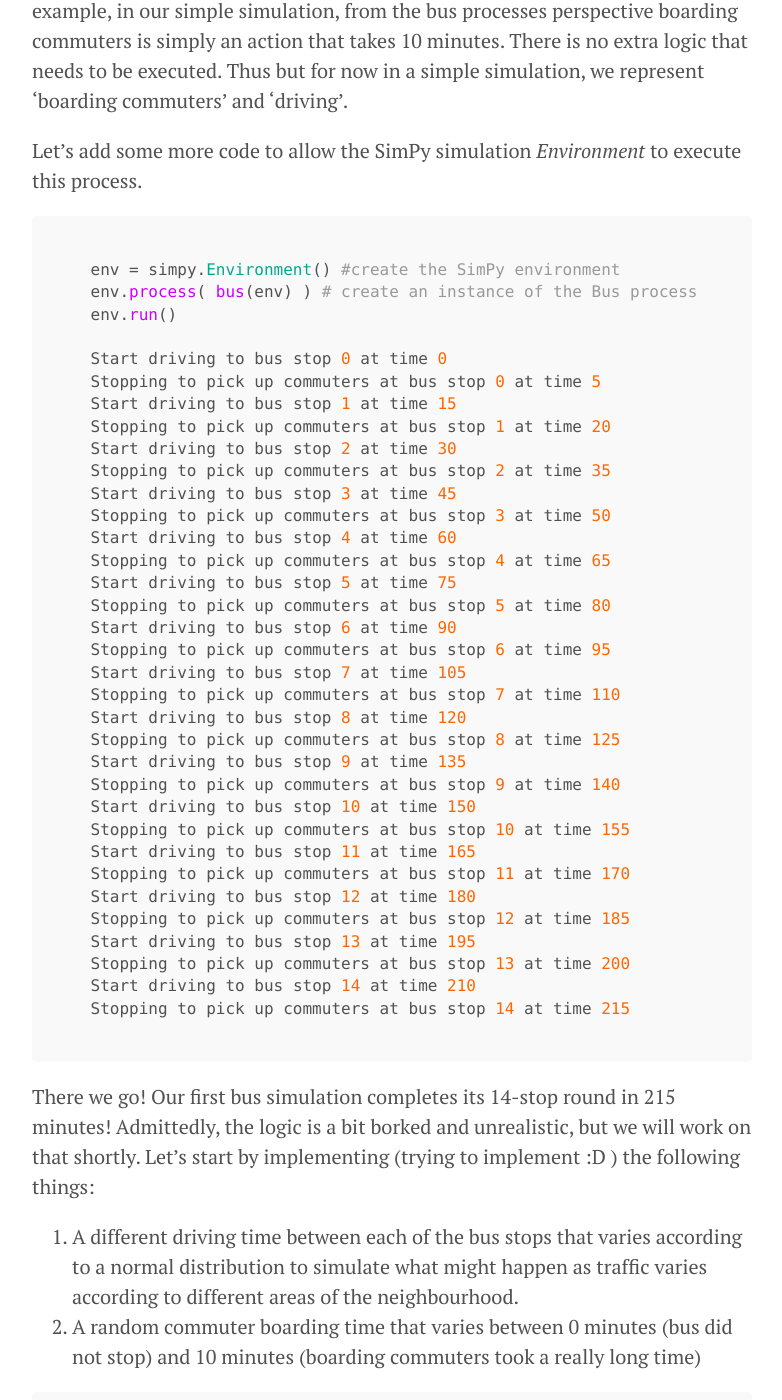
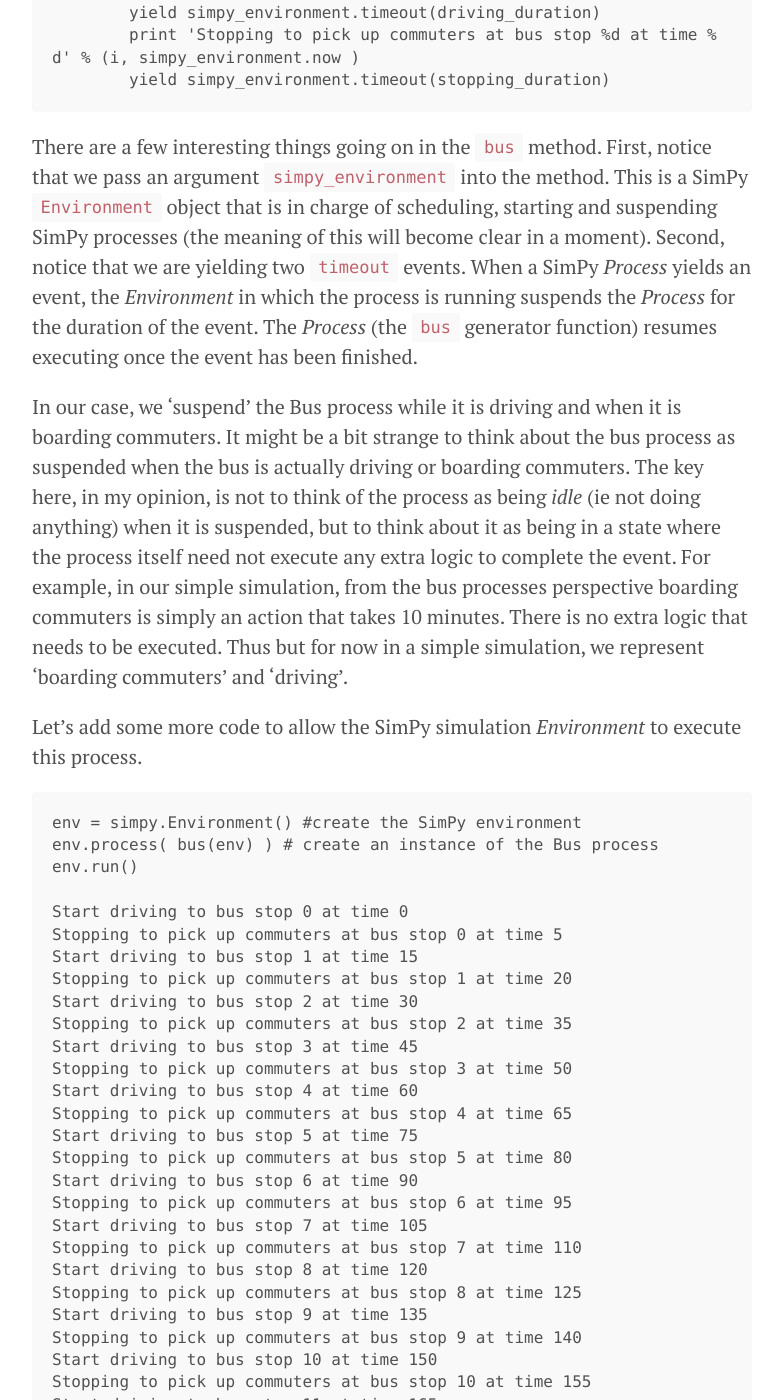
Before and after one commit to Winterflower/winterflower.github.io, a Jekyll site: the page built from _posts/2016-03-27-writing-your-first-simpy-simulation.md, in a window 1280 px wide and 1400 px high, scrolled down 2379 px. Shown: the whole window, without its empty margins (248-1030 px from the left). Built offline with Jekyll 4.4.1, drawn with Linux system fonts in a browser that asks for light colours; Markdown is read by kramdown in place of the engine named in the settings; some of the changed text lies outside the part shown.

````diff
--- a/_posts/2016-03-27-writing-your-first-simpy-simulation.md
+++ b/_posts/2016-03-27-writing-your-first-simpy-simulation.md
@@ -47,8 +49,6 @@
 the whole generator function below and then explain how the individual parts of
 the function work in the context of the SimPy simulation.
 
-```python
-
 
     import simpy
     import random
@@ -62,7 +62,6 @@
             yield simpy_environment.timeout(driving_duration)
             print 'Stopping to pick up commuters at bus stop %d at time %d' % (i, simpy_environment.now )
             yield simpy_environment.timeout(stopping_duration)
-```
 
 There are a few interesting things going on in the ``bus`` method. First, notice
 that we pass an argument ``simpy_environment`` into the method. This is a SimPy
@@ -87,7 +86,6 @@
 Let's add some more code to allow the SimPy simulation *Environment* to execute
 this process.
 
-```python
 
     env = simpy.Environment() #create the SimPy environment
     env.process( bus(env) ) # create an instance of the Bus process
@@ -124,7 +122,7 @@
     Start driving to bus stop 14 at time 210
     Stopping to pick up commuters at bus stop 14 at time 215
 
-```
+
 There we go! Our first bus simulation completes its 14-stop round in 215
 minutes!
 Admittedly, the logic is a bit borked and unrealistic, but we will work on that
@@ -137,7 +135,6 @@
 2. A random commuter boarding time that varies between 0 minutes (bus did not
 stop) and 10 minutes (boarding commuters took a really long time)
 
-```python
 
     import numpy
     random.seed(10)
@@ -190,7 +187,6 @@
     Driving to bus stop 14 at time 230
     Stopping at bus stop 14 at time 244
 
-```
 
 We can see from the information printed out that the drive times and boarding
 times have been randomized. While this is still not entirely realistic, it is a
````
Also changed, not shown: other parts of _posts/2016-03-27-writing-your-first-simpy-simulation.md (+2 -0 lines).
